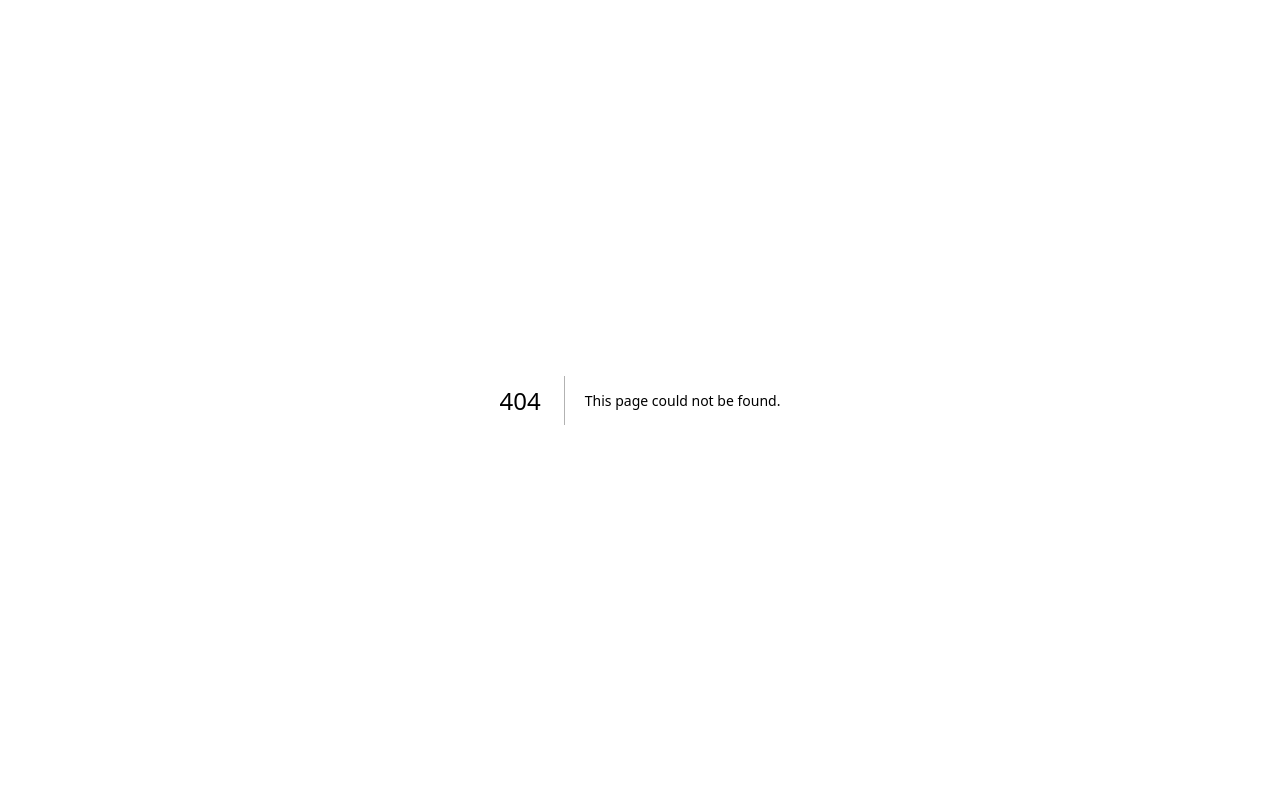
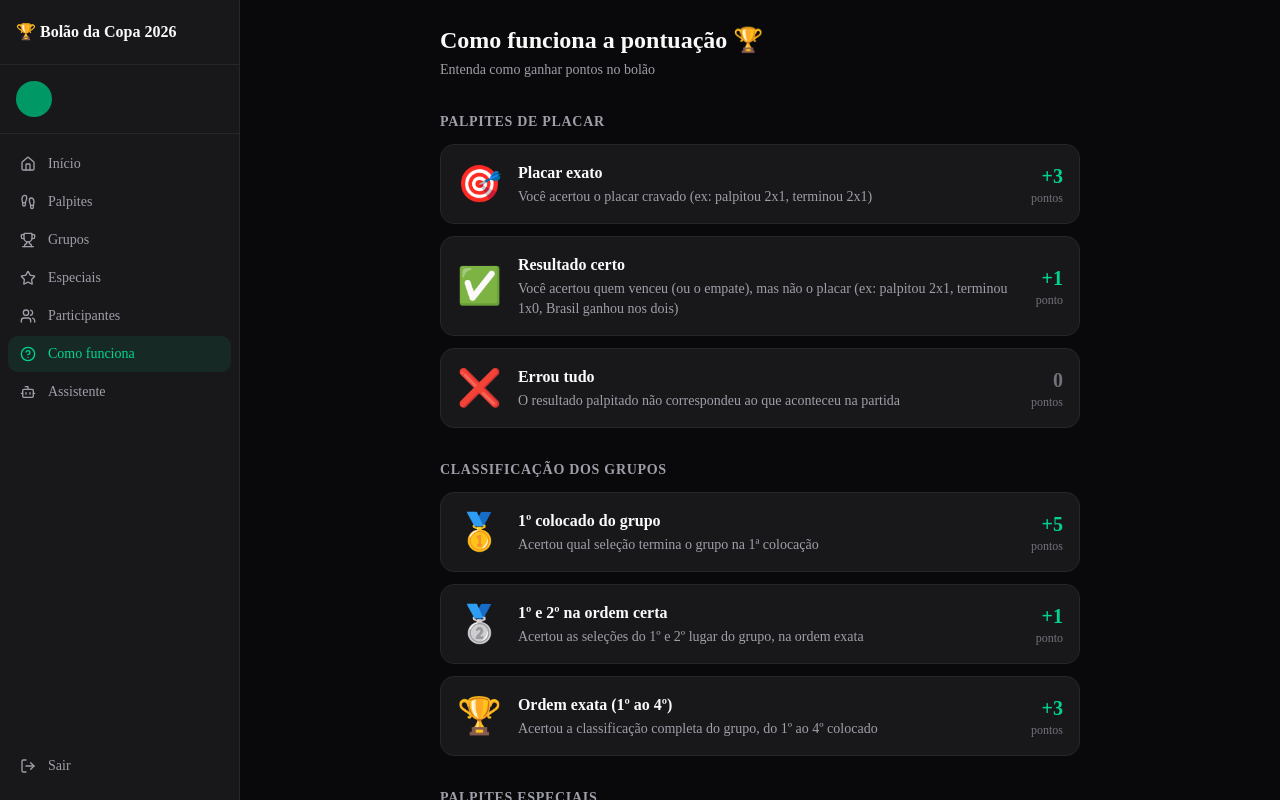
Before and after one commit to hugordm/bolao-copa-2026, a Next.js app: page /pontuacao in a window 1280 px wide. Before the commit this address had no page. Built offline with nearby package versions, Linux system fonts and the light colour scheme; no server answers; the database is empty.

Commit message:
feat: página de pontuação e regras do bolão

```diff
--- a/src/app/(app)/layout.tsx
+++ b/src/app/(app)/layout.tsx
@@ -9,6 +9,7 @@ import {
   Trophy,
   Star,
   Users,
+  HelpCircle,
   Bot,
   LogOut,
   Menu,
@@ -26,6 +27,7 @@ const navItems = [
   { href: '/grupos', label: 'Grupos', icon: Trophy },
   { href: '/especiais', label: 'Especiais', icon: Star },
   { href: '/competidores', label: 'Participantes', icon: Users },
+  { href: '/pontuacao', label: 'Como funciona', icon: HelpCircle },
   { href: '/assistente', label: 'Assistente', icon: Bot },
 ]
 
--- /dev/null
+++ b/src/app/(app)/pontuacao/page.tsx
@@ -0,0 +1,259 @@
+'use client'
+
+import { useEffect, useState } from 'react'
+import { motion } from 'framer-motion'
+import { Clock, RotateCcw, Lock } from 'lucide-react'
+import { createClient } from '@/lib/supabase/client'
+
+type ScoreConfig = {
+  pts_exact_score: number
+  pts_correct_result: number
+  pts_group_1st: number
+  pts_group_order_partial: number
+  pts_group_order_exact: number
+  pts_champion: number
+  pts_top_scorer: number
+  pts_team_scorer: number
+}
+
+const DEFAULT_CONFIG: ScoreConfig = {
+  pts_exact_score: 3,
+  pts_correct_result: 1,
+  pts_group_1st: 5,
+  pts_group_order_partial: 1,
+  pts_group_order_exact: 3,
+  pts_champion: 10,
+  pts_top_scorer: 8,
+  pts_team_scorer: 5,
+}
+
+function SectionTitle({ children }: { children: React.ReactNode }) {
+  return (
+    <h2 className="mb-3 text-sm font-semibold uppercase tracking-wider text-zinc-400">
+      {children}
+    </h2>
+  )
+}
+
+function PontosBadge({ pontos }: { pontos: number }) {
+  const positivo = pontos > 0
+  return (
+    <div className="shrink-0 text-right">
+      <p className={`text-xl font-black ${positivo ? 'text-emerald-400' : 'text-zinc-500'}`}>
+        {positivo ? `+${pontos}` : pontos}
+      </p>
+      <p className="text-xs text-zinc-500">{pontos === 1 ? 'ponto' : 'pontos'}</p>
+    </div>
+  )
+}
+
+function RegraCard({
+  icon,
+  title,
+  description,
+  pontos,
+  index,
+}: {
+  icon: string
+  title: string
+  description: string
+  pontos: number
+  index: number
+}) {
+  return (
+    <motion.div
+      initial={{ opacity: 0, y: 20 }}
+      animate={{ opacity: 1, y: 0 }}
+      transition={{ delay: index * 0.05, duration: 0.3 }}
+      className="flex items-center gap-4 rounded-xl border border-zinc-800 bg-zinc-900 px-4 py-4"
+    >
+      <span className="text-4xl shrink-0">{icon}</span>
+      <div className="flex-1 min-w-0">
+        <p className="font-semibold text-zinc-50">{title}</p>
+        <p className="mt-0.5 text-sm text-zinc-400">{description}</p>
+      </div>
+      <PontosBadge pontos={pontos} />
+    </motion.div>
+  )
+}
+
+export default function PontuacaoPage() {
+  const [config, setConfig] = useState<ScoreConfig>(DEFAULT_CONFIG)
+
+  useEffect(() => {
+    const supabase = createClient()
+    supabase
+      .from('score_config')
+      .select(
+        'pts_exact_score, pts_correct_result, pts_group_1st, pts_group_order_partial, pts_group_order_exact, pts_champion, pts_top_scorer, pts_team_scorer'
+      )
+      .order('updated_at', { ascending: false })
+      .limit(1)
+      .single()
+      .then(({ data }) => {
+        if (data) setConfig(data)
+      })
+  }, [])
+
+  const exemploExatos = 10 * config.pts_exact_score
+  const exemploTotal = exemploExatos + config.pts_champion + config.pts_top_scorer
+
+  return (
+    <div className="max-w-2xl mx-auto px-4 py-6 space-y-8">
+      <div>
+        <h1 className="text-2xl font-black text-zinc-50">Como funciona a pontuação 🏆</h1>
+        <p className="mt-1 text-sm text-zinc-400">Entenda como ganhar pontos no bolão</p>
+      </div>
+
+      <section>
+        <SectionTitle>Palpites de Placar</SectionTitle>
+        <div className="space-y-3">
+          <RegraCard
+            index={0}
+            icon="🎯"
+            title="Placar exato"
+            description="Você acertou o placar cravado (ex: palpitou 2x1, terminou 2x1)"
+            pontos={config.pts_exact_score}
+          />
+          <RegraCard
+            index={1}
+            icon="✅"
+            title="Resultado certo"
+            description="Você acertou quem venceu (ou o empate), mas não o placar (ex: palpitou 2x1, terminou 1x0, Brasil ganhou nos dois)"
+            pontos={config.pts_correct_result}
+          />
+          <RegraCard
+            index={2}
+            icon="❌"
+            title="Errou tudo"
+            description="O resultado palpitado não correspondeu ao que aconteceu na partida"
+            pontos={0}
+          />
+        </div>
+      </section>
+
+      <section>
+        <SectionTitle>Classificação dos Grupos</SectionTitle>
+        <div className="space-y-3">
+          <RegraCard
+            index={3}
+            icon="🥇"
+            title="1º colocado do grupo"
+            description="Acertou qual seleção termina o grupo na 1ª colocação"
+            pontos={config.pts_group_1st}
+          />
+          <RegraCard
+            index={4}
+            icon="🥈"
+            title="1º e 2º na ordem certa"
+            description="Acertou as seleções do 1º e 2º lugar do grupo, na ordem exata"
+            pontos={config.pts_group_order_partial}
+          />
+          <RegraCard
+            index={5}
+            icon="🏆"
+            title="Ordem exata (1º ao 4º)"
+            description="Acertou a classificação completa do grupo, do 1º ao 4º colocado"
+            pontos={config.pts_group_order_exact}
+          />
+        </div>
+      </section>
+
+      <section>
+        <SectionTitle>Palpites Especiais</SectionTitle>
+        <div className="space-y-3">
+          <RegraCard
+            index={6}
+            icon="🏆"
+            title="Campeão da copa"
+            description="Acertou a seleção que vai levantar a taça"
+            pontos={config.pts_champion}
+          />
+          <RegraCard
+            index={7}
+            icon="⚽"
+            title="Artilheiro da copa"
+            description="Acertou o jogador que termina como maior artilheiro do mundial"
+            pontos={config.pts_top_scorer}
+          />
+          <RegraCard
+            index={8}
+            icon="🎯"
+            title="Artilheiro de cada seleção"
+            description="Acertou o artilheiro de uma seleção específica (apurado quando ela é eliminada)"
+            pontos={config.pts_team_scorer}
+          />
+        </div>
+      </section>
+
+      <section>
+        <SectionTitle>Regras importantes</SectionTitle>
+        <div className="space-y-3">
+          <motion.div
+            initial={{ opacity: 0, y: 20 }}
+            animate={{ opacity: 1, y: 0 }}
+            transition={{ delay: 9 * 0.05, duration: 0.3 }}
+            className="flex items-start gap-3 rounded-xl border border-zinc-800 bg-zinc-900 px-4 py-3"
+          >
+            <Clock className="size-5 shrink-0 mt-0.5 text-zinc-400" />
+            <p className="text-sm text-zinc-300">
+              <span className="font-semibold text-zinc-50">Prazo de palpite:</span> fecha 5 minutos antes do apito inicial da partida
+            </p>
+          </motion.div>
+          <motion.div
+            initial={{ opacity: 0, y: 20 }}
+            animate={{ opacity: 1, y: 0 }}
+            transition={{ delay: 10 * 0.05, duration: 0.3 }}
+            className="flex items-start gap-3 rounded-xl border border-zinc-800 bg-zinc-900 px-4 py-3"
+          >
+            <RotateCcw className="size-5 shrink-0 mt-0.5 text-zinc-400" />
+            <p className="text-sm text-zinc-300">
+              <span className="font-semibold text-zinc-50">Alterações:</span> máximo de 3 alterações por palpite
+            </p>
+          </motion.div>
+          <motion.div
+            initial={{ opacity: 0, y: 20 }}
+            animate={{ opacity: 1, y: 0 }}
+            transition={{ delay: 11 * 0.05, duration: 0.3 }}
+            className="flex items-start gap-3 rounded-xl border border-zinc-800 bg-zinc-900 px-4 py-3"
+          >
+            <Lock className="size-5 shrink-0 mt-0.5 text-zinc-400" />
+            <p className="text-sm text-zinc-300">
+              <span className="font-semibold text-zinc-50">Palpites especiais:</span> fecham antes do 1º jogo da copa
+            </p>
+          </motion.div>
+        </div>
+      </section>
+
+      <section>
+        <SectionTitle>Exemplo prático</SectionTitle>
+        <motion.div
+          initial={{ opacity: 0, y: 20 }}
+          animate={{ opacity: 1, y: 0 }}
+          transition={{ delay: 12 * 0.05, duration: 0.3 }}
+          className="rounded-xl border border-emerald-500/30 bg-emerald-500/5 px-4 py-4"
+        >
+          <p className="text-sm text-zinc-300">
+            Se você acertar <span className="font-semibold text-zinc-50">10 placares exatos</span> +{' '}
+            <span className="font-semibold text-zinc-50">o campeão</span> +{' '}
+            <span className="font-semibold text-zinc-50">o artilheiro da copa</span>:
+          </p>
+          <div className="mt-3 space-y-1 text-sm text-zinc-400">
+            <p>
+              10 × {config.pts_exact_score} = <span className="text-emerald-400 font-semibold">{exemploExatos} pts</span> (placares exatos)
+            </p>
+            <p>
+              + <span className="text-emerald-400 font-semibold">{config.pts_champion} pts</span> (campeão)
+            </p>
+            <p>
+              + <span className="text-emerald-400 font-semibold">{config.pts_top_scorer} pts</span> (artilheiro)
+            </p>
+          </div>
+          <div className="mt-3 border-t border-emerald-500/20 pt-3">
+            <p className="text-lg font-black text-emerald-400">= {exemploTotal} pontos</p>
+          </div>
+        </motion.div>
+      </section>
+    </div>
+  )
+}
```
